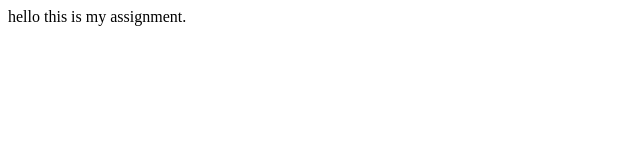
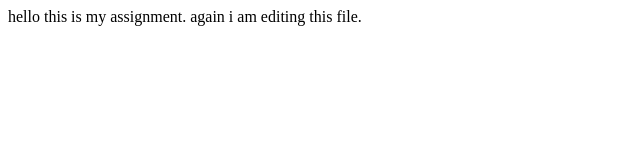
Before and after one commit to Anup-Dulal/Section_0, a plain HTML site: page index.html in a window 1280 px wide. Shown: the whole page, without its empty margins (0-640 px from the left). Drawn offline with Linux system fonts and the light colour scheme.

Commit message:
final commit

```diff
--- a/index.html
+++ b/index.html
@@ -8,5 +8,6 @@
 </head>
 <body>
     hello this is my assignment.
+    again i am editing this file.
 </body>
 </html>
```
Also changed, not shown: 2 other files.
